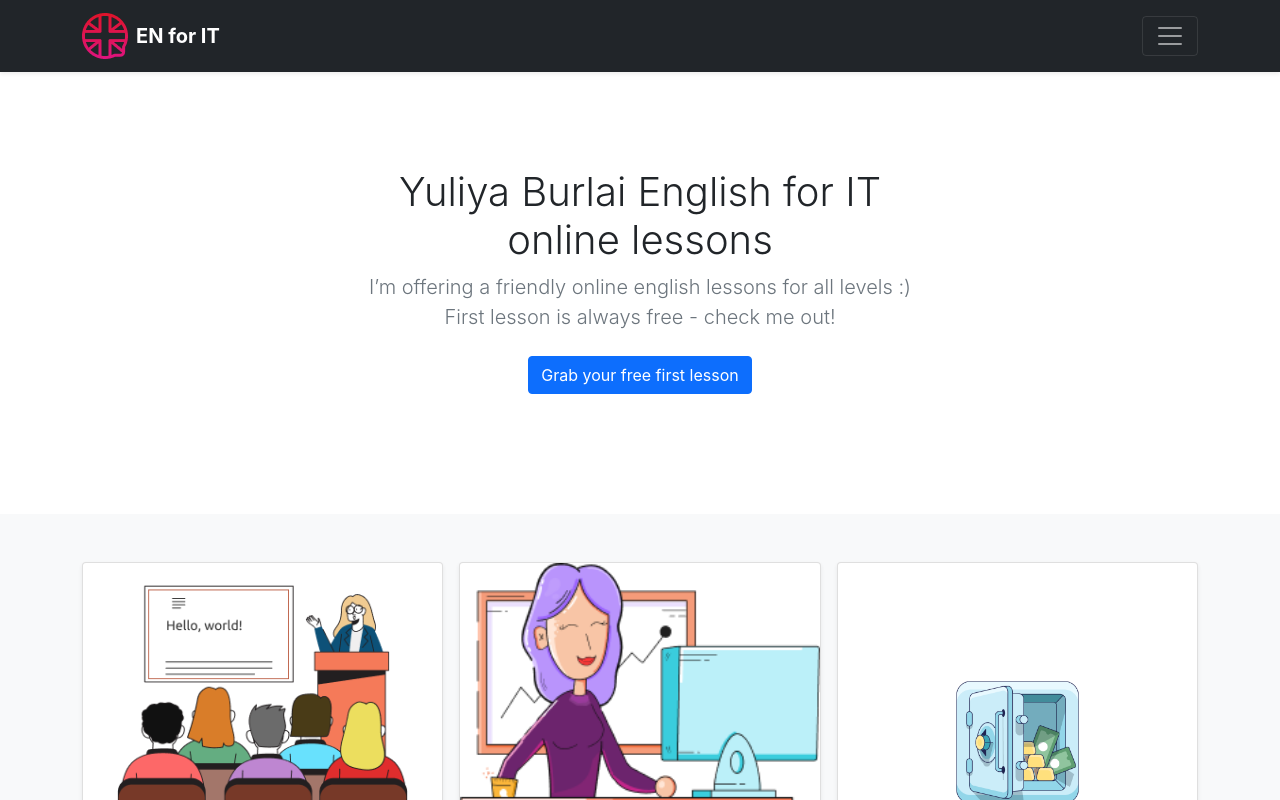
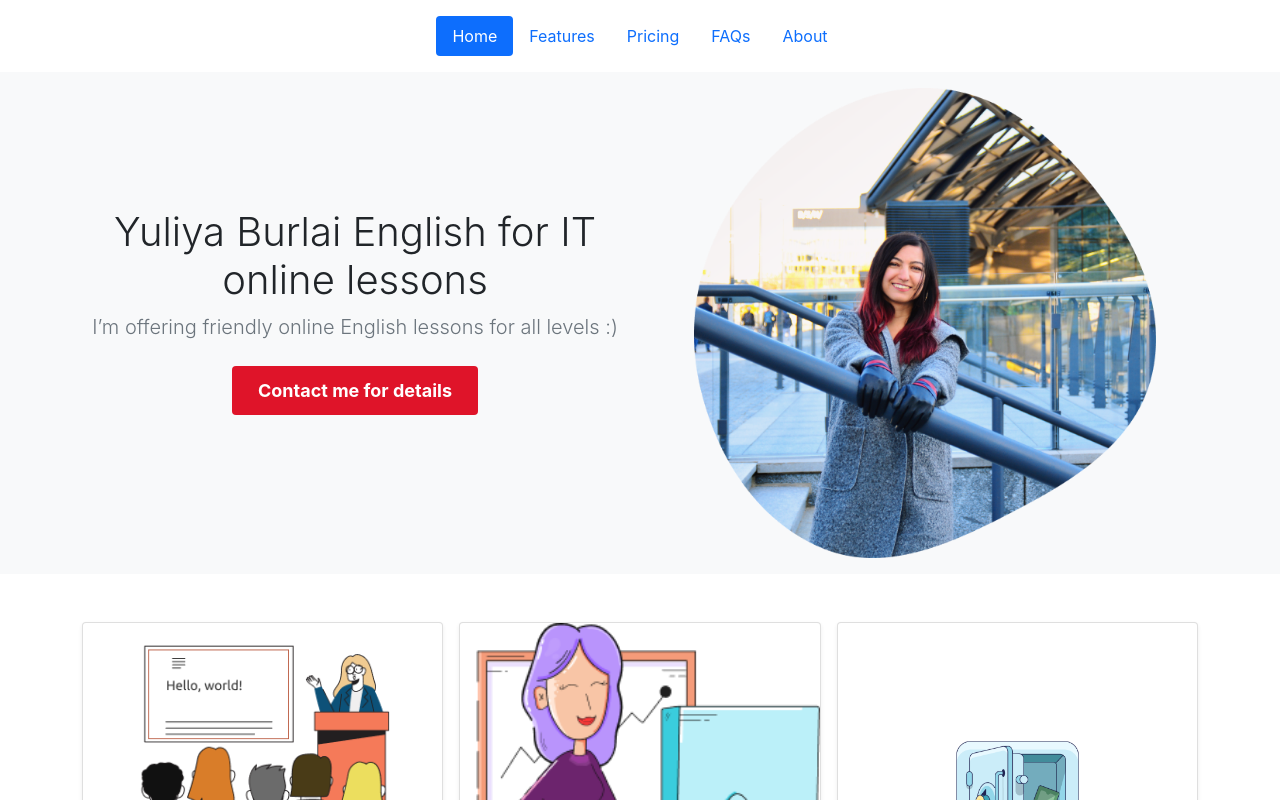
Before and after one commit to yuliya-burlai/english, a React (Vite) app: page / in a window 1280 px wide. Shown: the top 800 px of the page. Built offline with nearby package versions, Linux system fonts and the light colour scheme.

Commit message:
add fonts + Hero area

```diff
--- a/index.html
+++ b/index.html
@@ -4,6 +4,9 @@
 <head>
   <meta charset="UTF-8" />
   <link rel="icon" type="image/svg+xml" href="/src/british.png" />
+  <link rel="preconnect" href="https://fonts.googleapis.com">
+  <link rel="preconnect" href="https://fonts.gstatic.com" crossorigin>
+  <link href="https://fonts.googleapis.com/css2?family=Ubuntu:wght@300;500;700&display=swap" rel="stylesheet">
   <meta name="viewport" content="width=device-width, initial-scale=1.0" />
   <title>Yuliya Burlai IT English</title>
 </head>
--- a/src/App.scss
+++ b/src/App.scss
@@ -1,4 +1,8 @@
 @import "node_modules/bootstrap/scss/bootstrap";
+
+body {
+  font-family: 'Ubuntu', sans-serif;
+}
 
 .App {
   text-align: center;
@@ -42,3 +46,39 @@
 button {
   font-size: calc(10px + 2vmin);
 }
+
+.bg-light {
+  background-color: #F7F7F7;
+}
+
+.brand-color {
+  color: #DF1429;
+}
+
+.brand-color-bg {
+  background-color: #DF1429;
+}
+
+.cta-button {
+  @extend .brand-color-bg;
+  color: white;
+  font-size: 18px;
+  font-weight: 700;
+  padding-right: 25px;
+  padding-left: 25px;
+  padding-top: 10px;
+  padding-bottom: 10px;
+
+  &:hover {
+    color: white;
+  }
+
+  &:focus {
+    outline: 0;
+    box-shadow: 0 0 0 0.25rem rgb(223 20 41 / 25%);
+  }
+}
+
+.hero-image {
+  height: 470px;
+}
--- a/src/components/Header.tsx
+++ b/src/components/Header.tsx
@@ -2,61 +2,14 @@ import React from "react";
 
 export const Header = () => {
   return (
-    <header>
-      <div className="collapse bg-dark" id="navbarHeader">
-        <div className="container">
-          <div className="row">
-            <div className="col-sm-8 col-md-7 py-4">
-              <h4 className="text-white">About</h4>
-              <p className="text-muted">
-                Add some information about the album below, the author, or any
-                other background context. Make it a few sentences long so folks
-                can pick up some informative tidbits. Then, link them off to
-                some social networking sites or contact information.
-              </p>
-            </div>
-            <div className="col-sm-4 offset-md-1 py-4">
-              <h4 className="text-white">Contact</h4>
-              <ul className="list-unstyled">
-                <li>
-                  <a href="#" className="text-white">
-                    Follow on Twitter
-                  </a>
-                </li>
-                <li>
-                  <a href="#" className="text-white">
-                    Like on Facebook
-                  </a>
-                </li>
-                <li>
-                  <a href="#" className="text-white">
-                    Email me
-                  </a>
-                </li>
-              </ul>
-            </div>
-          </div>
-        </div>
-      </div>
-      <div className="navbar navbar-dark bg-dark shadow-sm">
-        <div className="container">
-          <a href="#" className="navbar-brand d-flex align-items-center">
-            <img src="/src/img/Logo.png" />
-            <strong className="ms-2">EN for IT</strong>
-          </a>
-          <button
-            className="navbar-toggler"
-            type="button"
-            data-bs-toggle="collapse"
-            data-bs-target="#navbarHeader"
-            aria-controls="navbarHeader"
-            aria-expanded="false"
-            aria-label="Toggle navigation"
-          >
-            <span className="navbar-toggler-icon"></span>
-          </button>
-        </div>
-      </div>
+<header className="d-flex justify-content-center py-3 header">
+      <ul className="nav nav-pills">
+        <li className="nav-item"><a href="#" className="nav-link active" aria-current="page">Home</a></li>
+        <li className="nav-item"><a href="#" className="nav-link">Features</a></li>
+        <li className="nav-item"><a href="#" className="nav-link">Pricing</a></li>
+        <li className="nav-item"><a href="#" className="nav-link">FAQs</a></li>
+        <li className="nav-item"><a href="#" className="nav-link">About</a></li>
+      </ul>
     </header>
   );
 };
--- a/src/components/MainPage.tsx
+++ b/src/components/MainPage.tsx
@@ -1,26 +1,32 @@
 export const MainPage = () => {
   return (
     <div>
-      <section className="py-5 text-center container">
-        <div className="row py-lg-5">
-          <div className="col-lg-6 col-md-8 mx-auto">
+      <section className="bg-light">
+        <div className="text-center container">
+          <div className="row py-lg-3">
+            <div className="col-md-6 mx-auto d-flex align-items-center">
+              <div className="">
                 <h1 className="fw-light">
                   Yuliya Burlai English for IT online lessons
                 </h1>
                 <p className="lead text-muted">
-              I’m offering a friendly online english lessons for all levels :)
-              First lesson is always free - check me out!
+                  I’m offering friendly online English lessons for all levels :)
                 </p>
                 <p>
-              <a href="#" className="btn btn-primary my-2">
-                Grab your free first lesson
+                  <a href="#" className="btn my-2 cta-button">
+                    Contact me for details
                   </a>
                 </p>
               </div>
             </div>
+            <div className="col-md-6">
+              <img className="hero-image" src="/src/img/portrait.png" />
+            </div>
+          </div>
+        </div>
       </section>
 
-      <div className="album py-5 bg-light">
+      <div className="album py-5">
         <div className="container">
           <div className="row row-cols-1 row-cols-sm-2 row-cols-md-3 g-3">
             <div className="col">
@@ -34,7 +40,12 @@ export const MainPage = () => {
                 <div className="card-body">
                   <h3>Education</h3>
                   <p className="card-text">
-                    While I have the classic combo of MA in English, a non-degree year of studying in the USA plus CELTA, I consider my experience with other languages just as important. At some point in my life I learned & dropped German & Chinese but continued learning & using French, Spanish & Polish.
+                    While I have the classic combo of MA in English, a
+                    non-degree year of studying in the USA plus CELTA, I
+                    consider my experience with other languages just as
+                    important. At some point in my life I learned & dropped
+                    German & Chinese but continued learning & using French,
+                    Spanish & Polish.
                   </p>
                 </div>
               </div>
@@ -50,7 +61,10 @@ export const MainPage = () => {
                 <div className="card-body">
                   <h3>Work Experience</h3>
                   <p className="card-text">
-                    10+ years of own experience as an English speaker in business & IT, also working as a corporate soft skills trainer, gave me the perspective of how English is a tool, not a goal.
+                    10+ years of own experience as an English speaker in
+                    business & IT, also working as a corporate soft skills
+                    trainer, gave me the perspective of how English is a tool,
+                    not a goal.
                   </p>
                 </div>
               </div>
@@ -66,7 +80,13 @@ export const MainPage = () => {
                 <div className="card-body">
                   <h3>Why it's important to you</h3>
                   <p className="card-text">
-                    I encourage people to explore how English can be something they enjoy so much, they just want to use it all the time. Learning a new language is like meeting a new person, your new English-speaking identity. I will help you nurture that new confidence while keeping tabs on how to save your effort for this new marathon you'll be running for as long as English is part of your life.
+                    I encourage people to explore how English can be something
+                    they enjoy so much, they just want to use it all the time.
+                    Learning a new language is like meeting a new person, your
+                    new English-speaking identity. I will help you nurture that
+                    new confidence while keeping tabs on how to save your effort
+                    for this new marathon you'll be running for as long as
+                    English is part of your life.
                   </p>
                 </div>
               </div>
```
Also changed, not shown: src/components/ListOfPosts.tsx (deleted, +0 -23 lines), src/img/portrait.jpg (deleted), src/img/portrait.png (added). Lines whose indentation alone changed are shown as unchanged.
